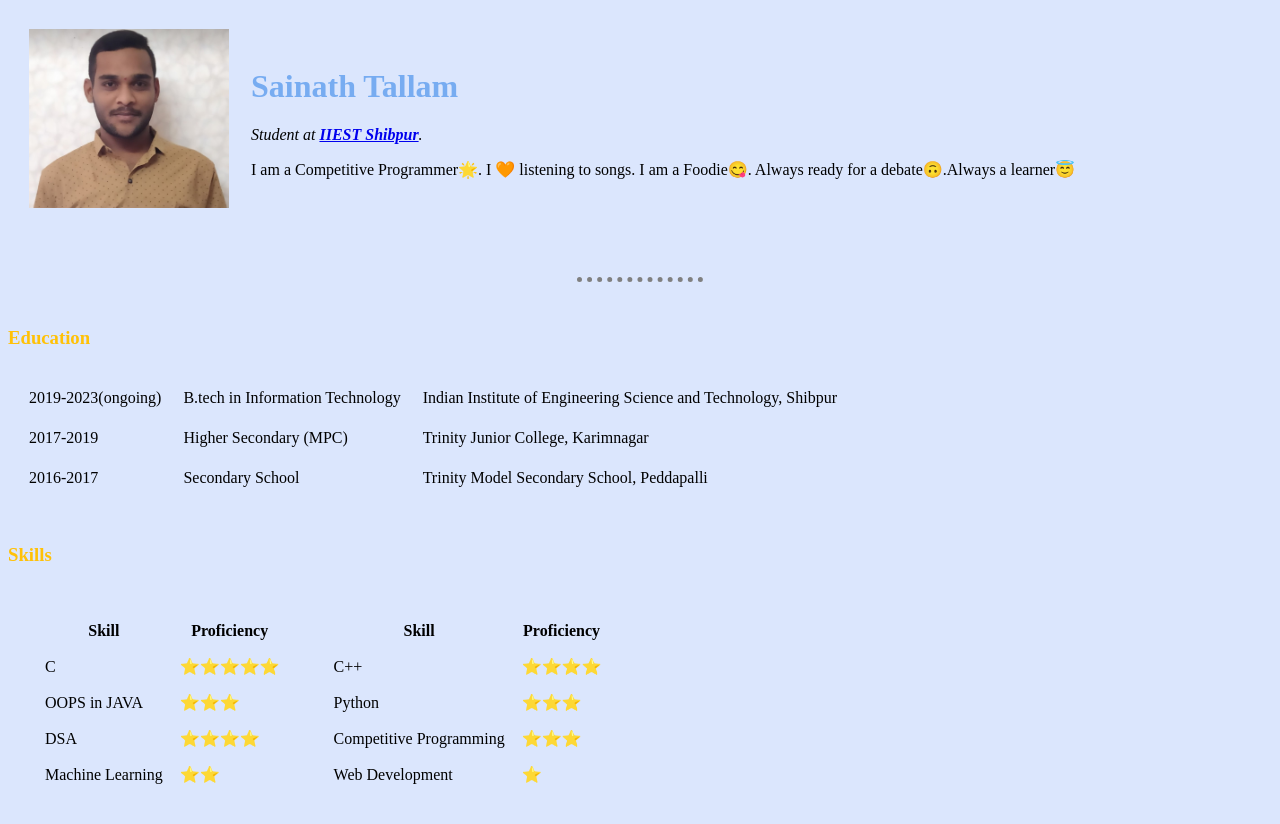
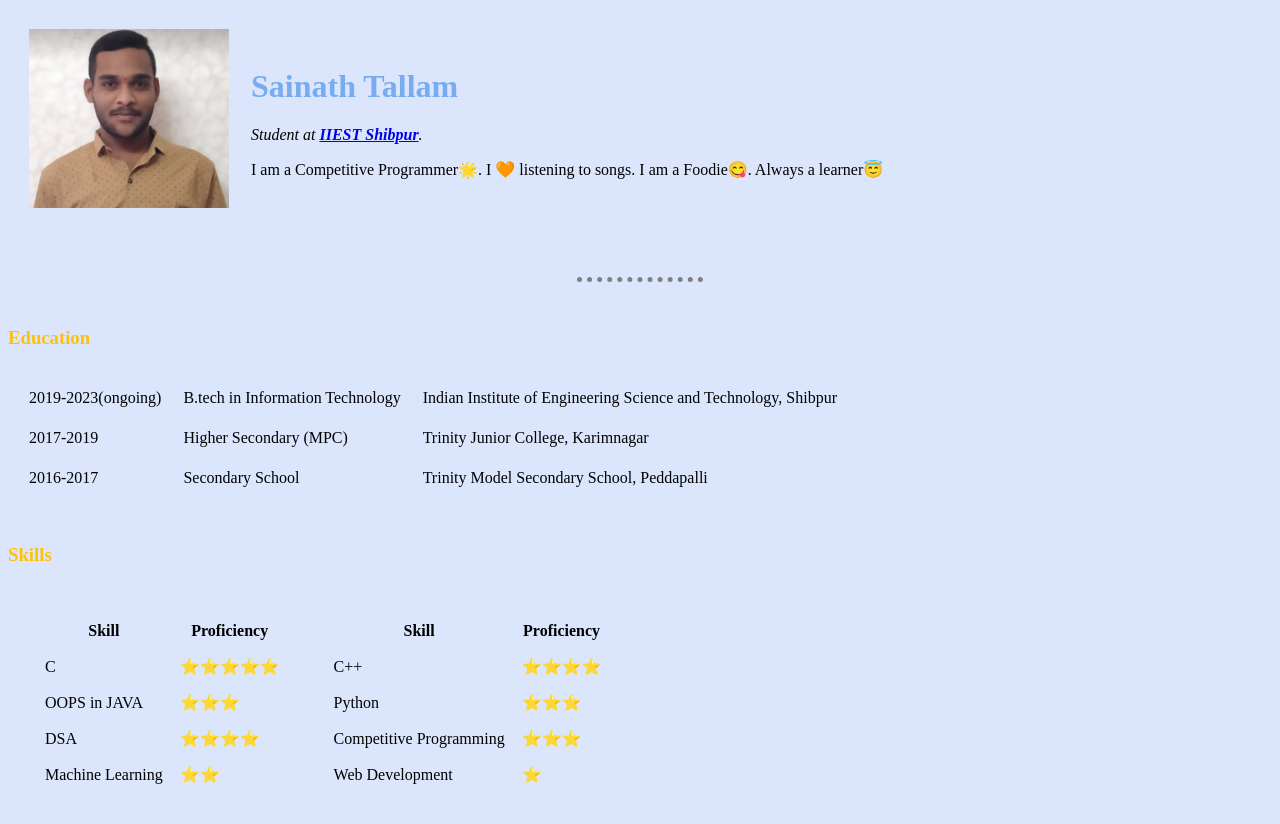
Before and after one commit to SainathTallam/Project_2_cv2.0, a plain HTML site: page index.html in a window 1280 px wide. Shown: the top 824 px of the page. Drawn offline with Linux system fonts and the light colour scheme.

Commit message:
Update index.html
modified bio

```diff
--- a/index.html
+++ b/index.html
@@ -14,7 +14,7 @@
       <td>
         <h1>Sainath Tallam</h1>
         <p><em>Student at <strong><a href="https://www.iiests.ac.in/">IIEST Shibpur</a></strong>.</em></p>
-        <p>I am a Competitive Programmer&#127775;. I &#129505; listening to songs. I am a Foodie&#128523;. Always ready for a debate&#128579;.Always a learner&#128519;</p>
+        <p>I am a Competitive Programmer&#127775;. I &#129505; listening to songs. I am a Foodie&#128523;. <!--Always ready for a debate&#128579;.-->Always a learner&#128519;</p>
       </td>
     </tr>
   </table>
```
